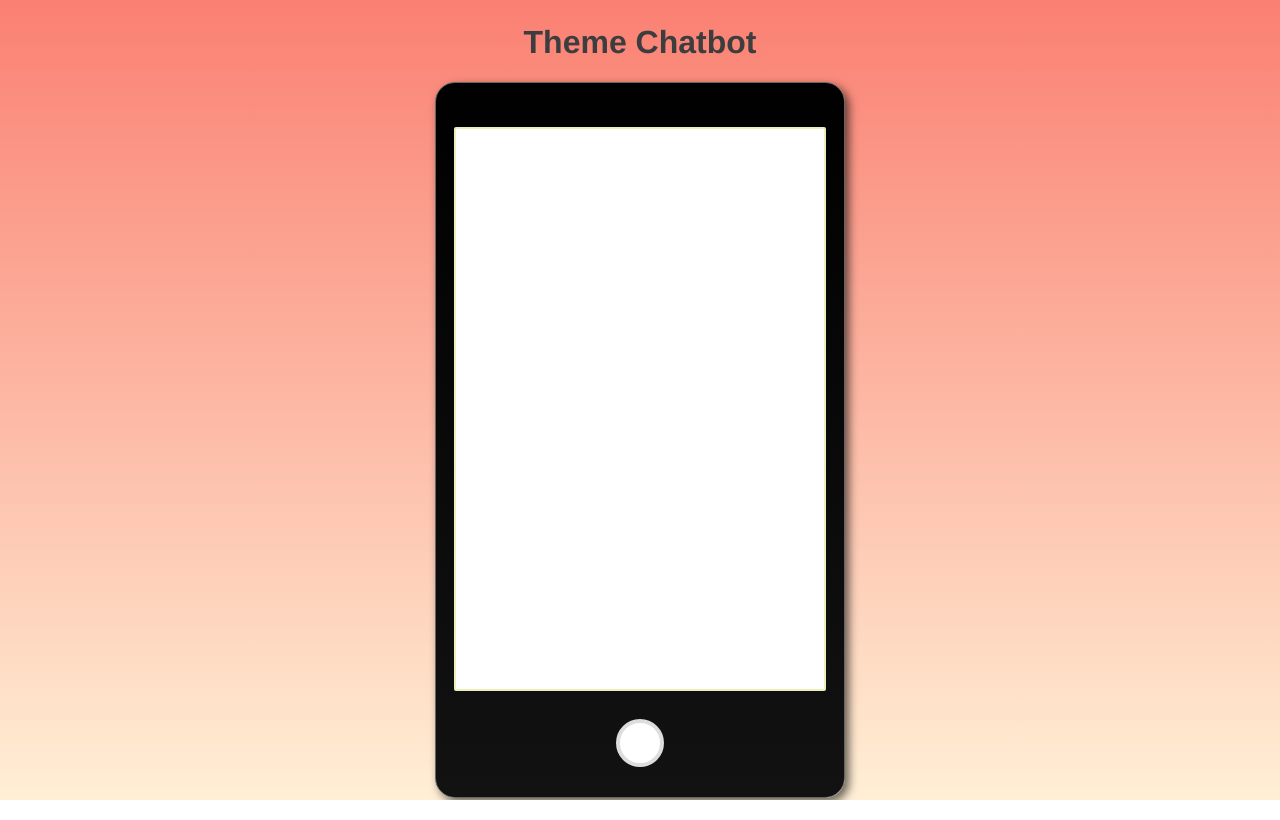
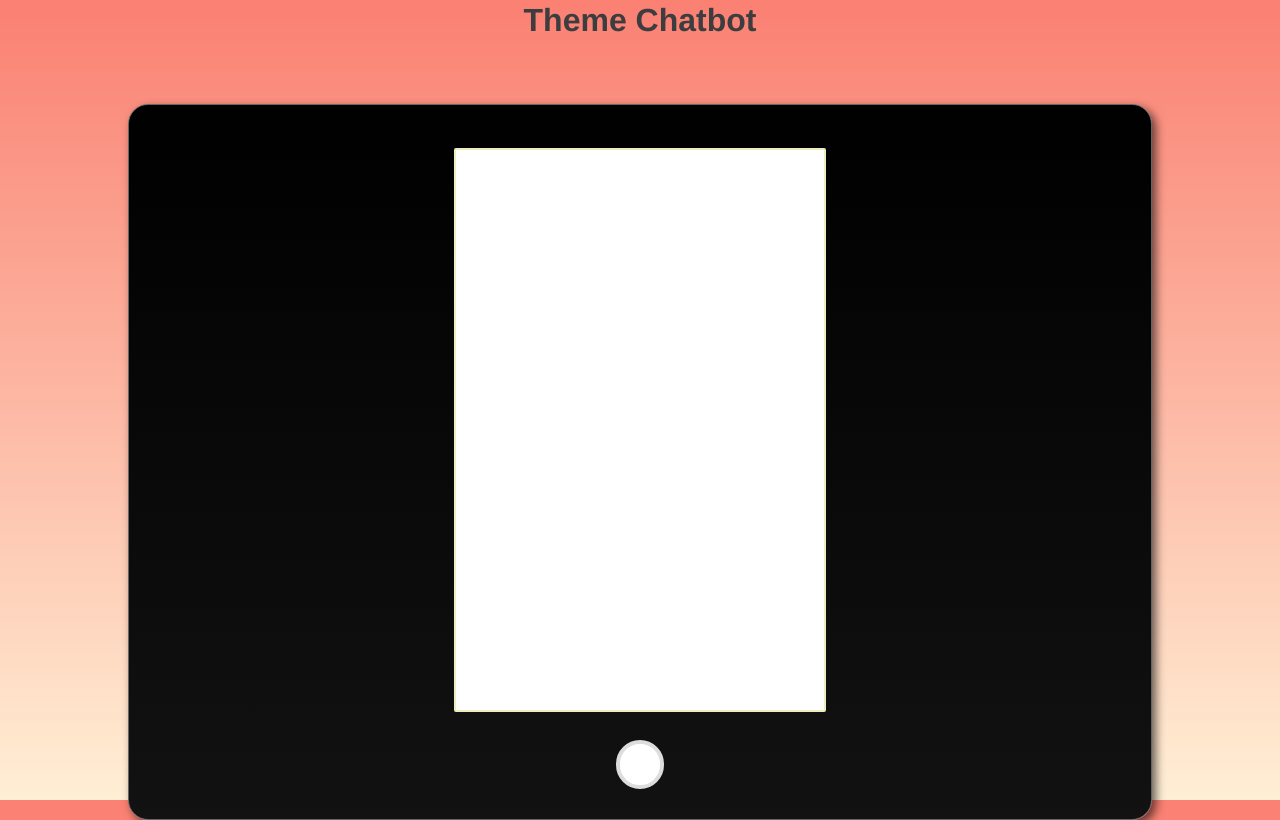
Before and after one commit to shapkarin/theme-webchat, a React app: page /app/chatbots/1 in a window 1280 px wide. Built offline with nearby package versions, Linux system fonts and the light colour scheme; the HTML template or start-up script is replaced by a standard one.

Commit message:
add styles

```diff
--- a/src/client/styles.scss
+++ b/src/client/styles.scss
@@ -20,6 +20,10 @@ body {
   padding: 0;
 }
 
+h1 {
+  margin-bottom: 65px;
+}
+
 .container {
   @include verticalFlex;
   flex-direction: column;
@@ -31,7 +35,12 @@ body {
 
 #webchat-container {
   @include centeredFlex;
-  @include verticalFlex;
+  width: 100%;
+  > div { flex: 1 }
+
+  .debug-container {
+    padding: 1rem;
+  }
 }
 
 .phone {
```
